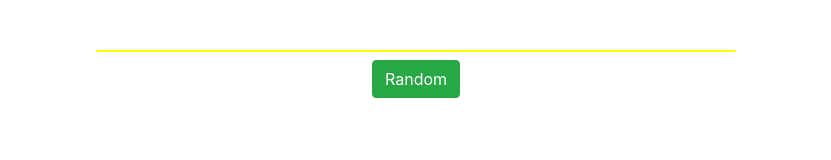
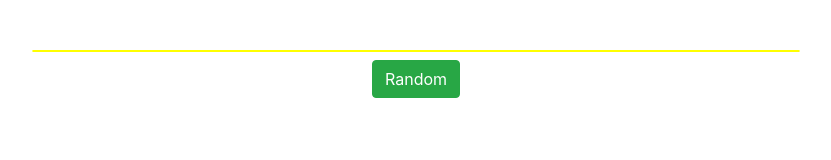
Before and after one commit to anuvarov/random, a plain HTML site: page index.html in a window 1280 px wide. Shown: the full height of the page, 224-1055 px from the left. Drawn offline with nearby package versions, Linux system fonts and the light colour scheme.

Commit message:
Update index.html

```diff
--- a/index.html
+++ b/index.html
@@ -12,7 +12,7 @@
     <title>Random</title>
 </head>
 <body>
-    <div style="text-align: center; width: 50%; margin: 50px auto; "  >
+    <div style="text-align: center; width: 60%; margin: 50px auto; "  >
         <div class="result" style="text-align: center; align-items: center; font-size: 45px; border: 1px solid yellow; box-sizing: border-box; border-radius: 5px;" ></div>
 
         <form action="">
```
